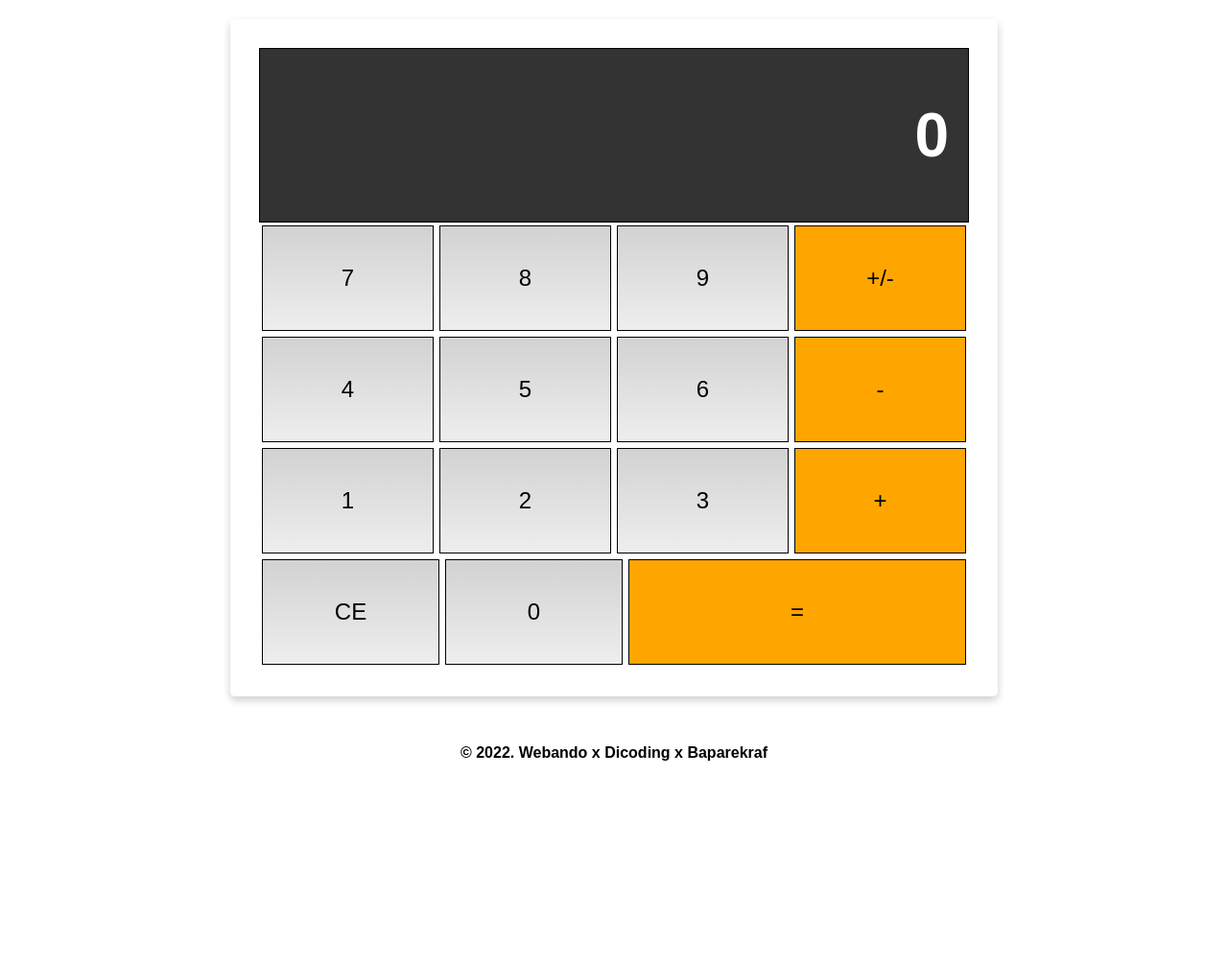
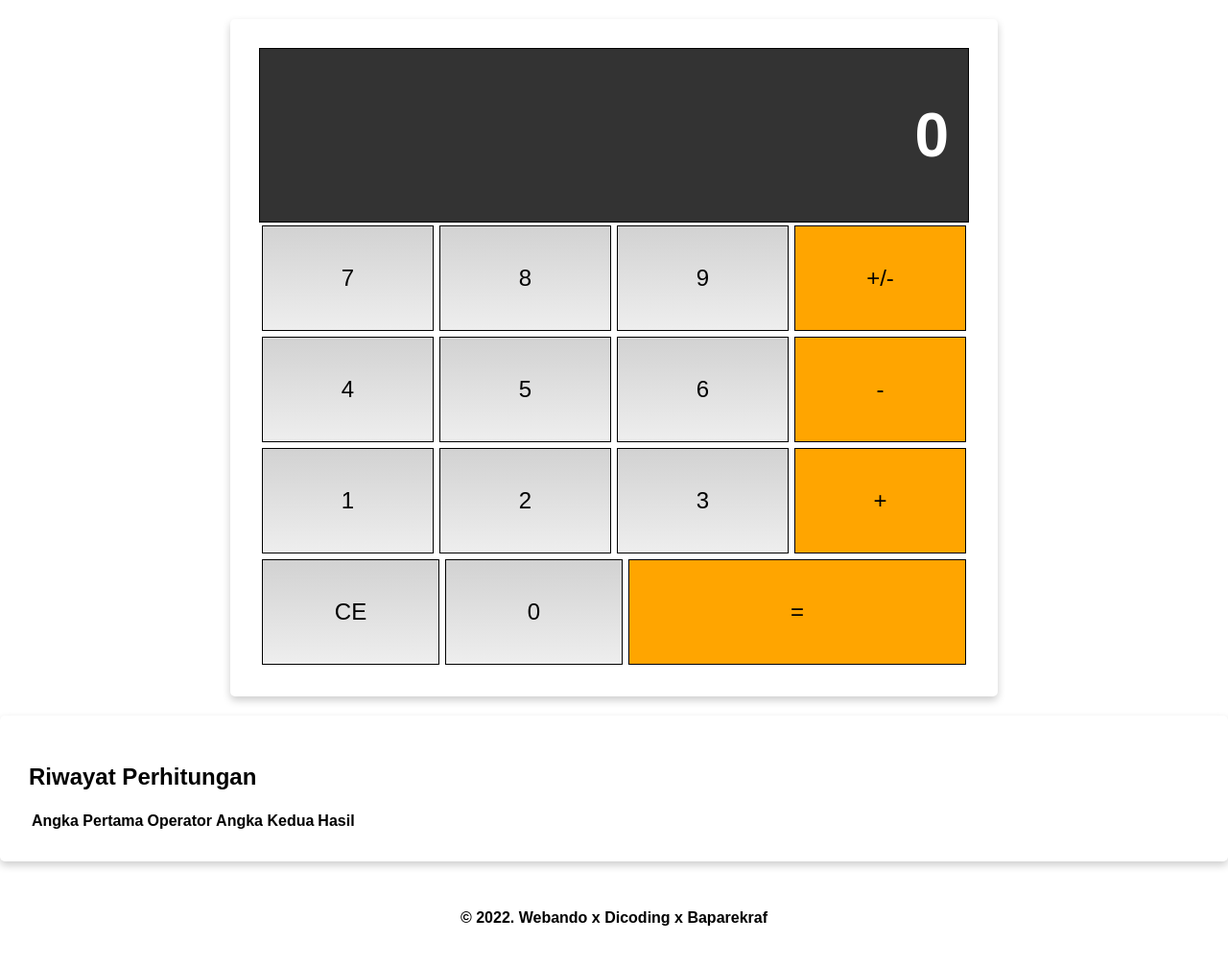
Before and after one commit to bando9/Portofolio, a plain HTML site: page 2. kalkulator/index.html in a window 1280 px wide. Shown: the whole page at 96% size. Before the commit the page ends 834 px from the top, so only its background shows below. Drawn offline with Linux system fonts and the light colour scheme.

Commit message:
menambah history

```diff
--- a/2. kalkulator/index.html
+++ b/2. kalkulator/index.html
@@ -46,6 +46,21 @@
 		<!-- <button onclick="alert('hai, selamat siang')">Click di sini</button> -->
 	</div>
 
+	<div class="history card">
+		<h2>Riwayat Perhitungan</h2>
+		<table>
+			<thead>
+				<tr>
+					<th>Angka Pertama</th>
+					<th>Operator</th>
+					<th>Angka Kedua</th>
+					<th>Hasil</th>
+				</tr>
+			</thead>
+			<tbody id="historyList"></tbody>
+		</table>
+	</div>
+
 
 	<footer>
 		&copy; 2022. Webando x Dicoding x Baparekraf
@@ -53,6 +68,7 @@
 
 
 
+	<script src="storage.js"></script>
 	<script src="script.js"></script>
 </body>
 </html>
```
